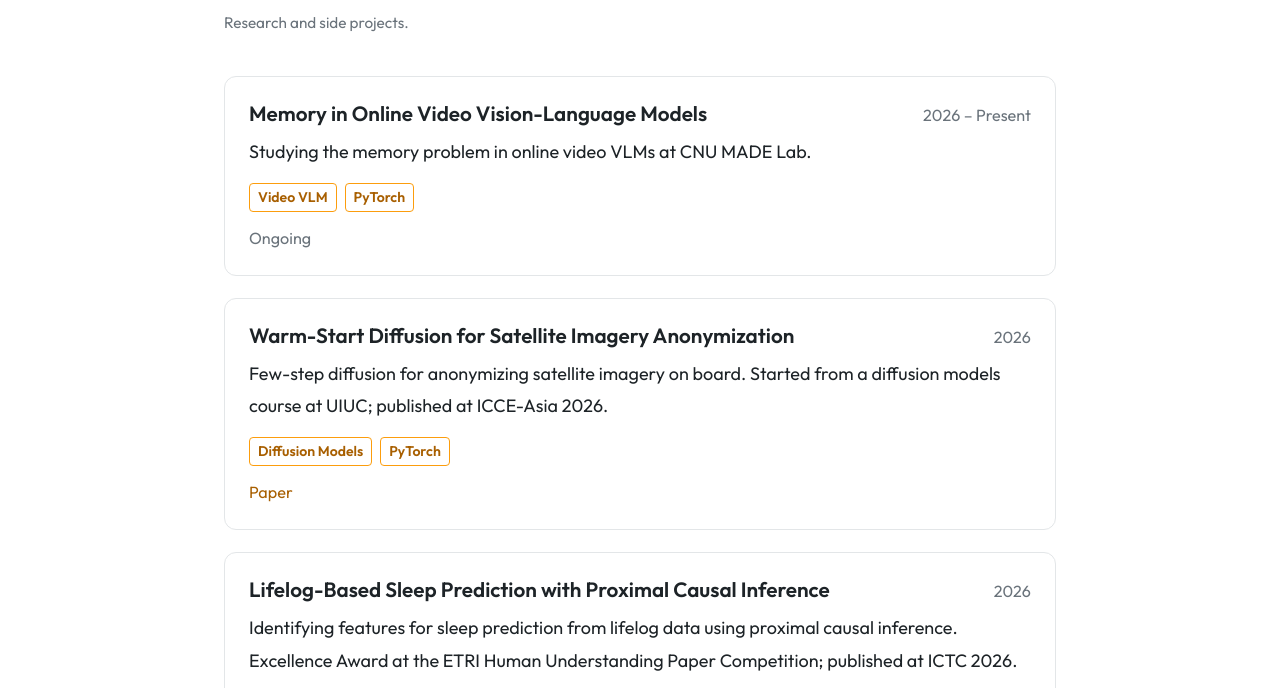
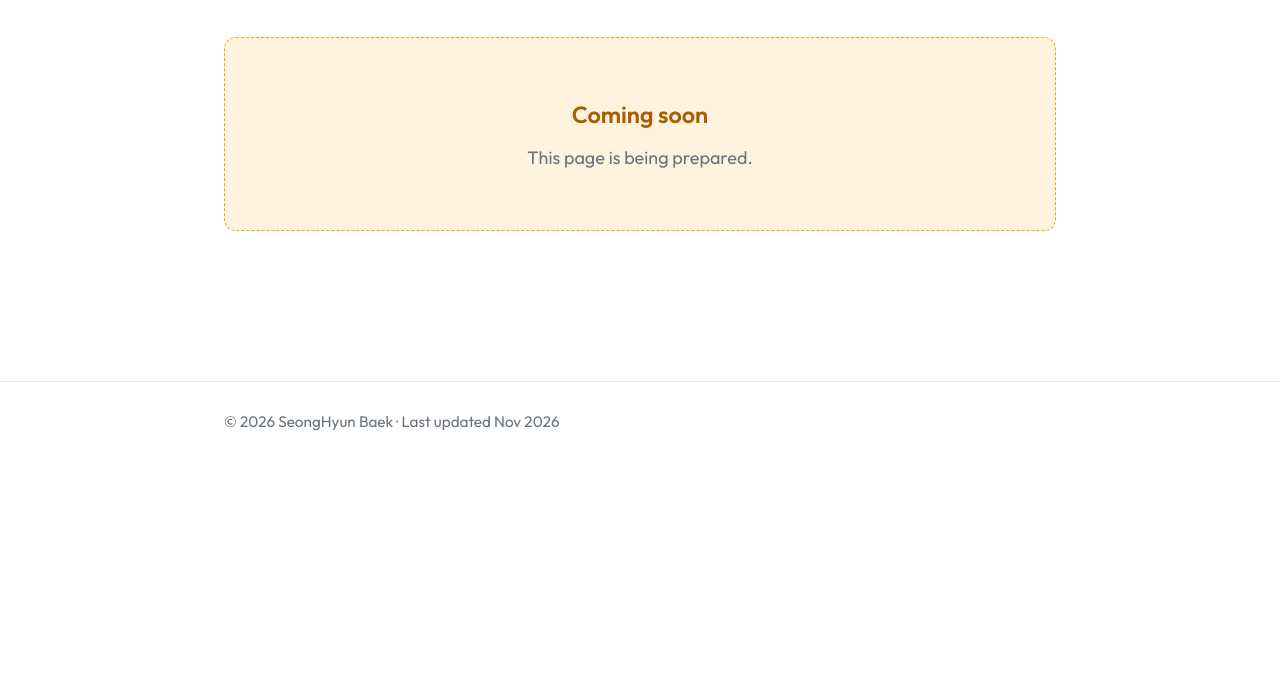
Before and after one commit to baeksuenang/baeksuenang.github.io, a plain HTML site: page projects.html in a window 1280 px wide. Shown: the part 243-931 px from the top of the page. After the commit the page ends 800 px from the top, so only its background shows below. Drawn offline with Linux system fonts and the light colour scheme.

Commit message:
Show a coming-soon notice on the Projects page
Co-Authored-By: Claude Opus 5.5 <noreply@anthropic.com>

```diff
--- a/projects.html
+++ b/projects.html
@@ -25,42 +25,22 @@
 
 <main class="wrap">
   <h1>Projects</h1>
-  <p class="legend">Research and side projects.</p>
 
-  <!-- 프로젝트 하나 = <li class="project"> 하나. 블록째 복사해서 추가 -->
+  <div class="coming-soon">
+    <p class="cs-title">Coming soon</p>
+    <p>This page is being prepared.</p>
+  </div>
+
+  <!-- 준비되면 아래 형식으로 추가:
   <ul class="projects">
     <li class="project">
-      <div class="project-head">
-        <h3>Memory in Online Video Vision-Language Models</h3>
-        <time>2026 – Present</time>
-      </div>
-      <p>Studying the memory problem in online video VLMs at CNU MADE Lab.</p>
-      <ul class="stack"><li>Video VLM</li><li>PyTorch</li></ul>
-      <div class="links"><span class="status">Ongoing</span></div>
-    </li>
-
-    <li class="project">
-      <div class="project-head">
-        <h3>Warm-Start Diffusion for Satellite Imagery Anonymization</h3>
-        <time>2026</time>
-      </div>
-      <p>Few-step diffusion for anonymizing satellite imagery on board.
-        Started from a diffusion models course at UIUC; published at ICCE-Asia 2026.</p>
-      <ul class="stack"><li>Diffusion Models</li><li>PyTorch</li></ul>
-      <div class="links"><a href="https://edas.info/showPaper.php?m=1571350138">Paper</a></div>
-    </li>
-
-    <li class="project">
-      <div class="project-head">
-        <h3>Lifelog-Based Sleep Prediction with Proximal Causal Inference</h3>
-        <time>2026</time>
-      </div>
-      <p>Identifying features for sleep prediction from lifelog data using proximal causal inference.
-        Excellence Award at the ETRI Human Understanding Paper Competition; published at ICTC 2026.</p>
-      <ul class="stack"><li>Causal Inference</li><li>Python</li></ul>
-      <div class="links"><a href="https://edas.info/showPaper.php?m=1571333999">Paper</a></div>
+      <div class="project-head"><h3>프로젝트 이름</h3><time>2026</time></div>
+      <p>한두 줄 설명</p>
+      <ul class="stack"><li>PyTorch</li></ul>
+      <div class="links"><a href="https://github.com/...">Code</a></div>
     </li>
   </ul>
+  -->
 </main>
 
 <footer><div class="wrap">© 2026 SeongHyun Baek · Last updated Nov 2026</div></footer>
--- a/style.css
+++ b/style.css
@@ -151,6 +151,12 @@ ul { margin: 0 0 22px; padding-left: 20px; }
 .pub .links a + a::before { content: "·"; color: var(--muted); margin: 0 8px; }
 
 /* ===== Projects ===== */
+.coming-soon {
+  margin-top: 40px; padding: 56px 24px; text-align: center;
+  border: 1px dashed var(--accent); border-radius: 12px; background: var(--accent-soft);
+}
+.coming-soon p { margin: 0; color: var(--muted); }
+.coming-soon .cs-title { font-size: 1.3rem; font-weight: 600; color: var(--link); margin-bottom: 6px; }
 .projects { list-style: none; padding: 0; margin: 40px 0 0; display: grid; gap: 22px; }
 .project {
   border: 1px solid var(--line); border-radius: 12px; padding: 22px 24px;
```
